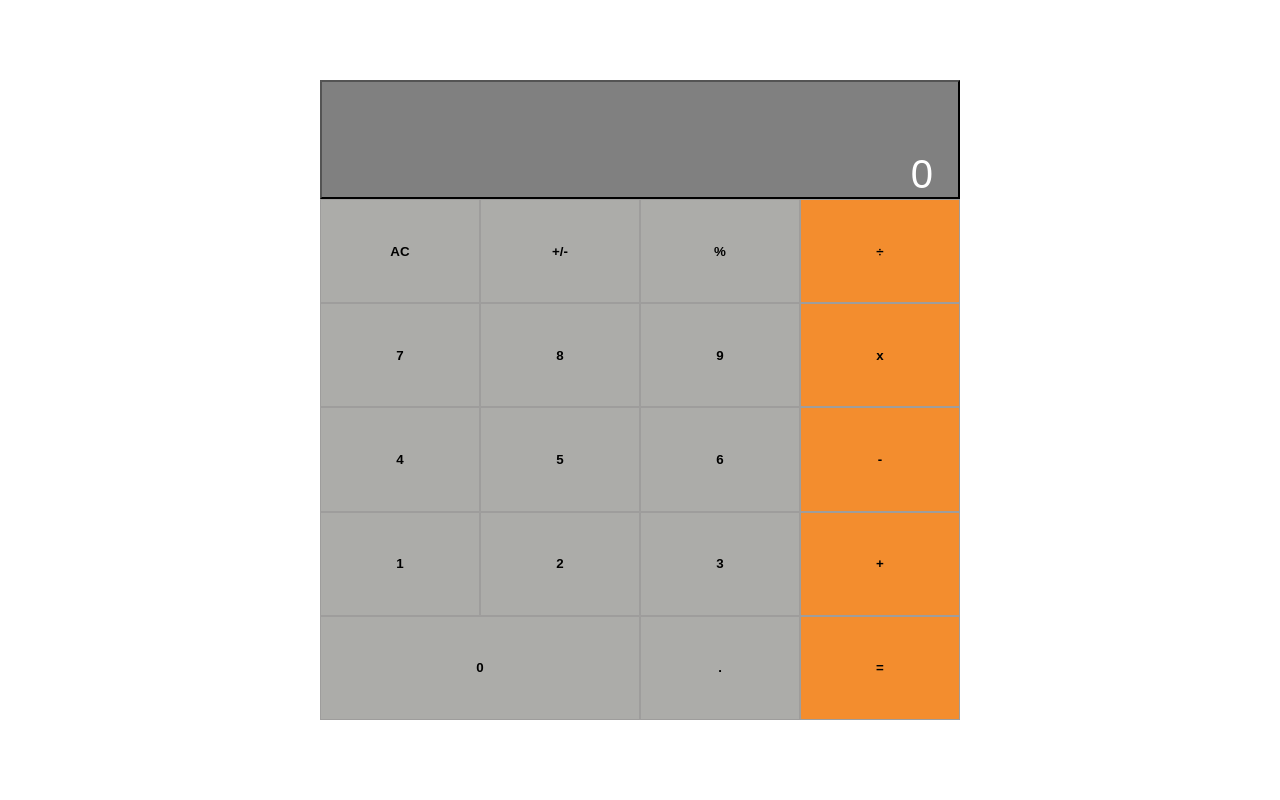
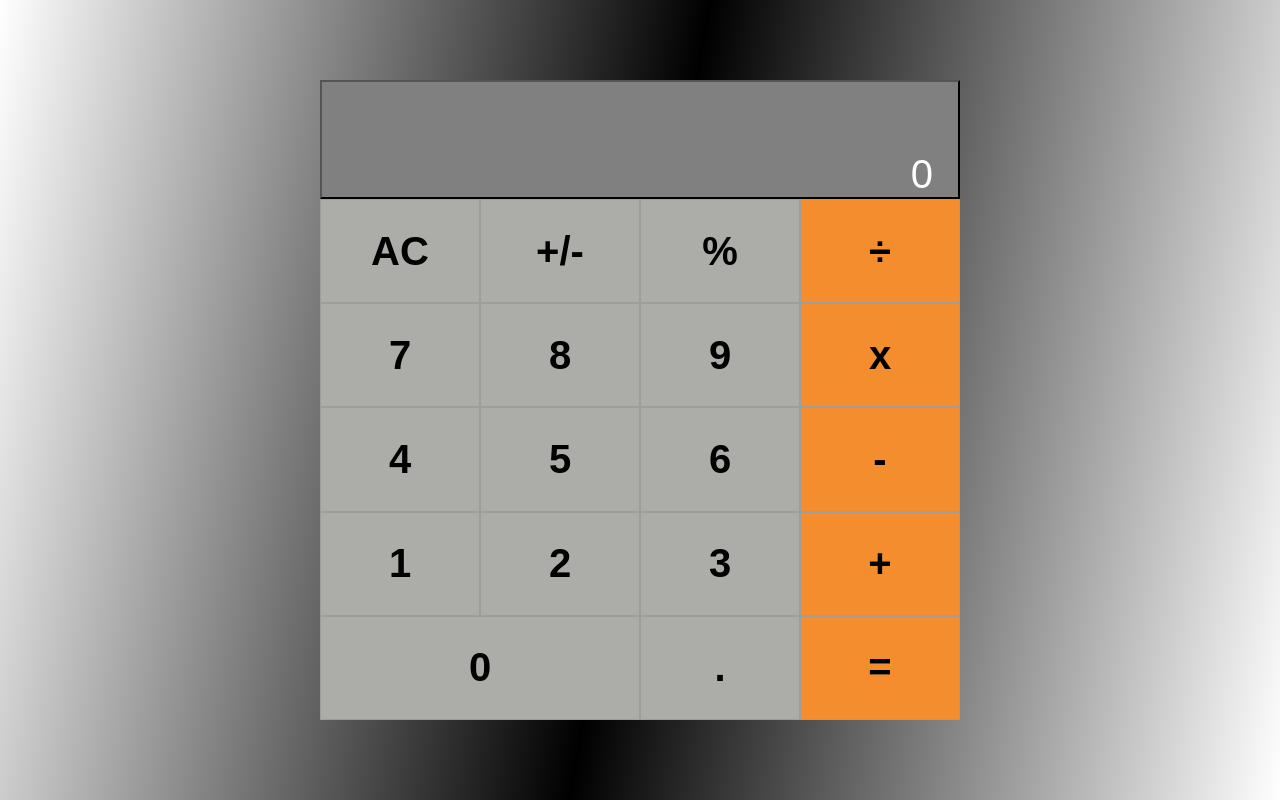
Before and after one commit to eerapheal/my-math-apps, a React (Create React App) app: page / in a window 1280 px wide. Built offline with nearby package versions, Linux system fonts and the light colour scheme; the HTML template or start-up script is replaced by a standard one.

Commit message:
background image added

```diff
--- a/src/component/calculator.js
+++ b/src/component/calculator.js
@@ -15,11 +15,7 @@ const Calculator = () => {
   return (
     <div className="container">
       <div className="mainDiv">
-        <button className="inputiv" type="button">
-          {total}
-          {operation}
-          {next}
-        </button>
+        <button className="inputiv" type="button">{total}{operation}{next}</button>
         <button className="btn grey" onClick={(event) => handleClick(event, state, setter)} type="button">AC</button>
         <button className="btn grey" onClick={(event) => handleClick(event, state, setter)} type="button">+/-</button>
         <button className="btn grey" onClick={(event) => handleClick(event, state, setter)} type="button">%</button>
--- a/src/index.css
+++ b/src/index.css
@@ -9,6 +9,8 @@ body {
   place-content: center;
   height: 100vh;
   font-size: 40px;
+  background-image: linear-gradient(100deg, #fff, #000, #fff);
+  background-repeat: no repeat;
 }
 
 .inputiv {
@@ -46,10 +48,12 @@ body {
 
 .orange {
   background-color: rgb(243, 141, 46);
+  font-size: 40px;
 }
 
 .grey {
   background-color: rgb(172, 172, 169);
+  font-size: 40px
 }
 
 .zero {
```
